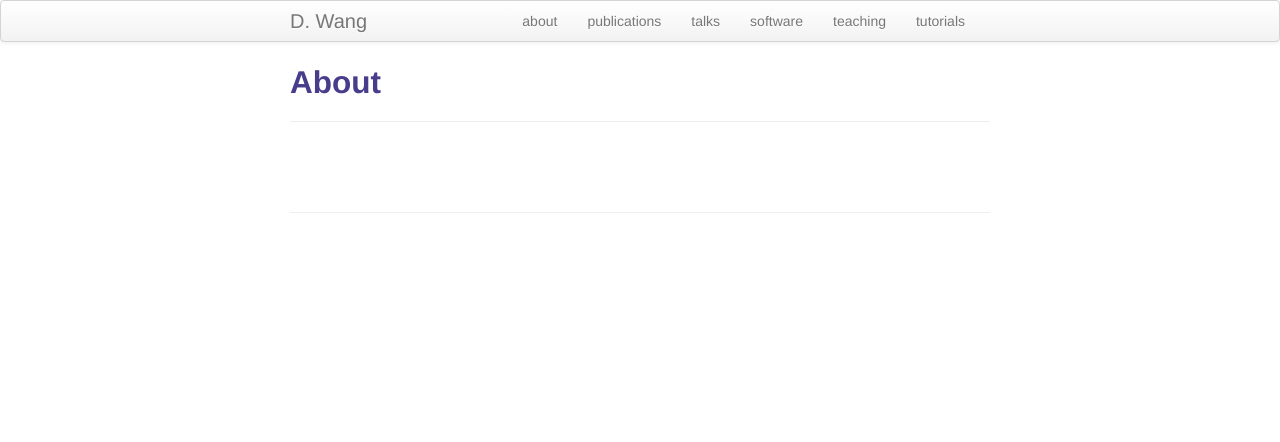
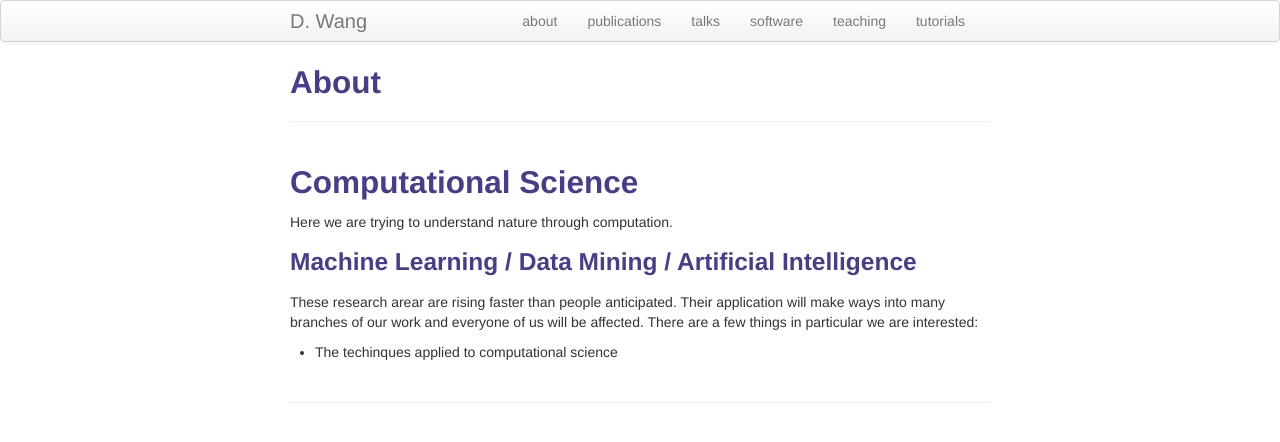
Before and after one commit to dwang5/dwang5.github.io, a Jekyll site: the page built from pages/about.md, in a window 1280 px wide. Shown: the top 442 px of the page. Built offline with Jekyll 4.4.1, drawn with Linux system fonts in a browser that asks for light colours.

Commit message:
more about

```diff
--- a/pages/about.md
+++ b/pages/about.md
@@ -4,3 +4,14 @@ title: "About"
 description: "Test"
 ---
 {% include JB/setup %}
+
+## Computational Science
+
+Here we are trying to understand nature through computation.
+
+### Machine Learning / Data Mining / Artificial Intelligence
+
+These research arear are rising faster than people anticipated.
+Their application will make ways into many branches of our work and everyone of us will be affected.
+There are a few things in particular we are interested:
+- The techinques applied to computational science
```
